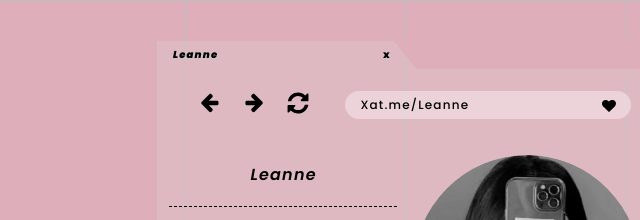
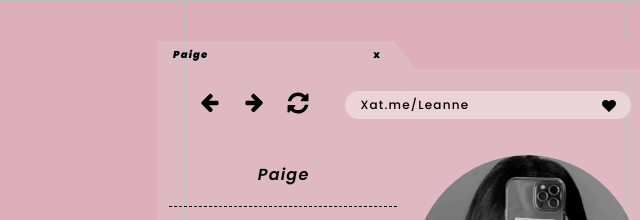
Before and after one commit to Brattyx/leanne, a plain HTML site: page index.html in a window 1280 px wide. Shown: the part 179-399 px from the top of the page, 235-875 px from the left. Drawn offline with Linux system fonts and the light colour scheme.

Commit message:
Update index.html

```diff
--- a/index.html
+++ b/index.html
@@ -22,7 +22,7 @@
 						<div class="wrapper">
 							<div class="inner">
 								<div>
-									<p id="text05"><em><strong>Leanne</strong></em>&nbsp;&nbsp;&nbsp;&nbsp;&nbsp;&nbsp;&nbsp;&nbsp;&nbsp;&nbsp;&nbsp;&nbsp;&nbsp;&nbsp;&nbsp;&nbsp;&nbsp;&nbsp;&nbsp;&nbsp;&nbsp;&nbsp;&nbsp;&nbsp;&nbsp;&nbsp;&nbsp;&nbsp;&nbsp;&nbsp;&nbsp;&nbsp;&nbsp;&nbsp;&nbsp;&nbsp;&nbsp;&nbsp;&nbsp;&nbsp;&nbsp;&nbsp;&nbsp;&nbsp;&nbsp;&nbsp;<strong>x</strong></p>
+									<p id="text05"><em><strong>Paige</strong></em>&nbsp;&nbsp;&nbsp;&nbsp;&nbsp;&nbsp;&nbsp;&nbsp;&nbsp;&nbsp;&nbsp;&nbsp;&nbsp;&nbsp;&nbsp;&nbsp;&nbsp;&nbsp;&nbsp;&nbsp;&nbsp;&nbsp;&nbsp;&nbsp;&nbsp;&nbsp;&nbsp;&nbsp;&nbsp;&nbsp;&nbsp;&nbsp;&nbsp;&nbsp;&nbsp;&nbsp;&nbsp;&nbsp;&nbsp;&nbsp;&nbsp;&nbsp;&nbsp;&nbsp;&nbsp;&nbsp;<strong>x</strong></p>
 								</div>
 								<span></span>
 							</div>
@@ -65,7 +65,7 @@
 						<div class="wrapper">
 							<div class="inner">
 								<div>
-									<h2 id="text01"><em>Leanne</em></h2>
+									<h2 id="text01"><em>Paige</em></h2>
 									<hr id="divider02">
 									<h1 id="text06"><u>About me</u></h1>
 									<div id="list01" class="list"><ul><li><p><em>Location: England</em></p></li><li><p><em>Star sign: libra</em></p></li><li><p><em>Relationship: taken</em></p></li></ul></div>
```
